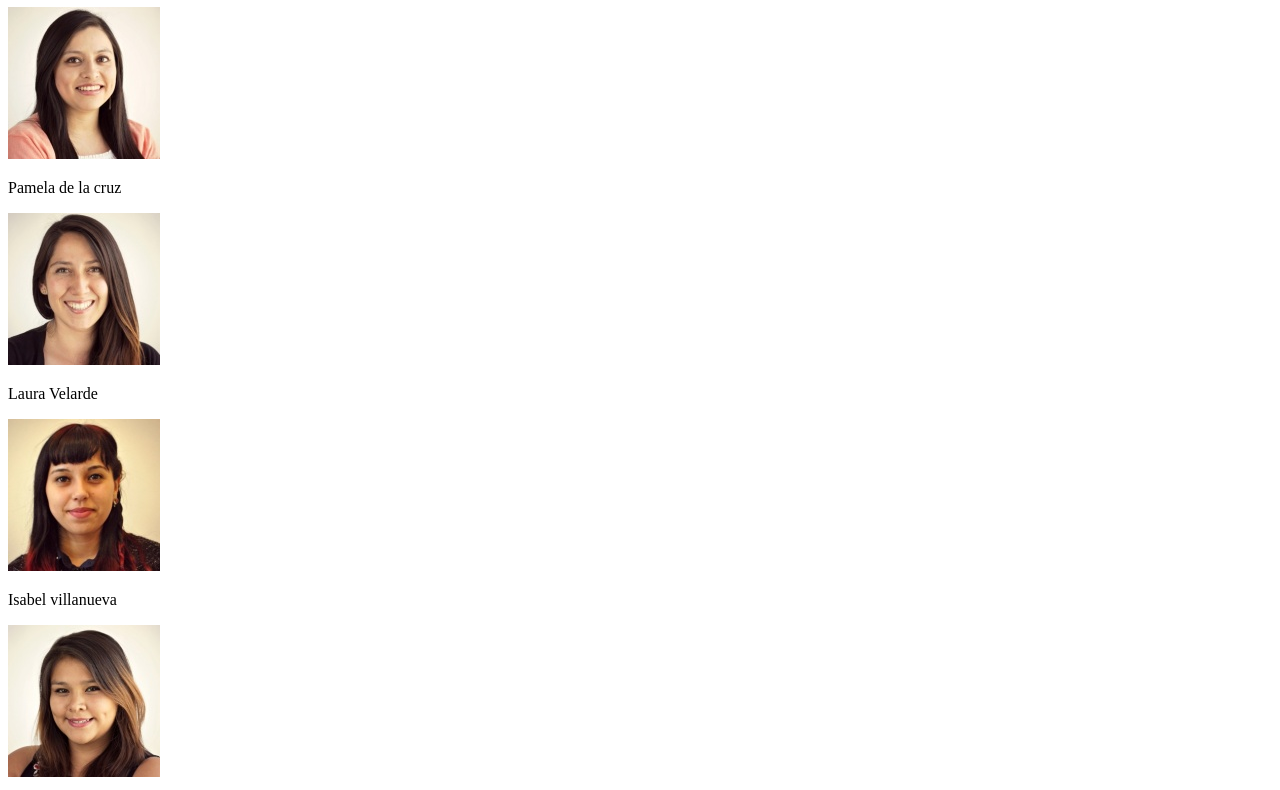
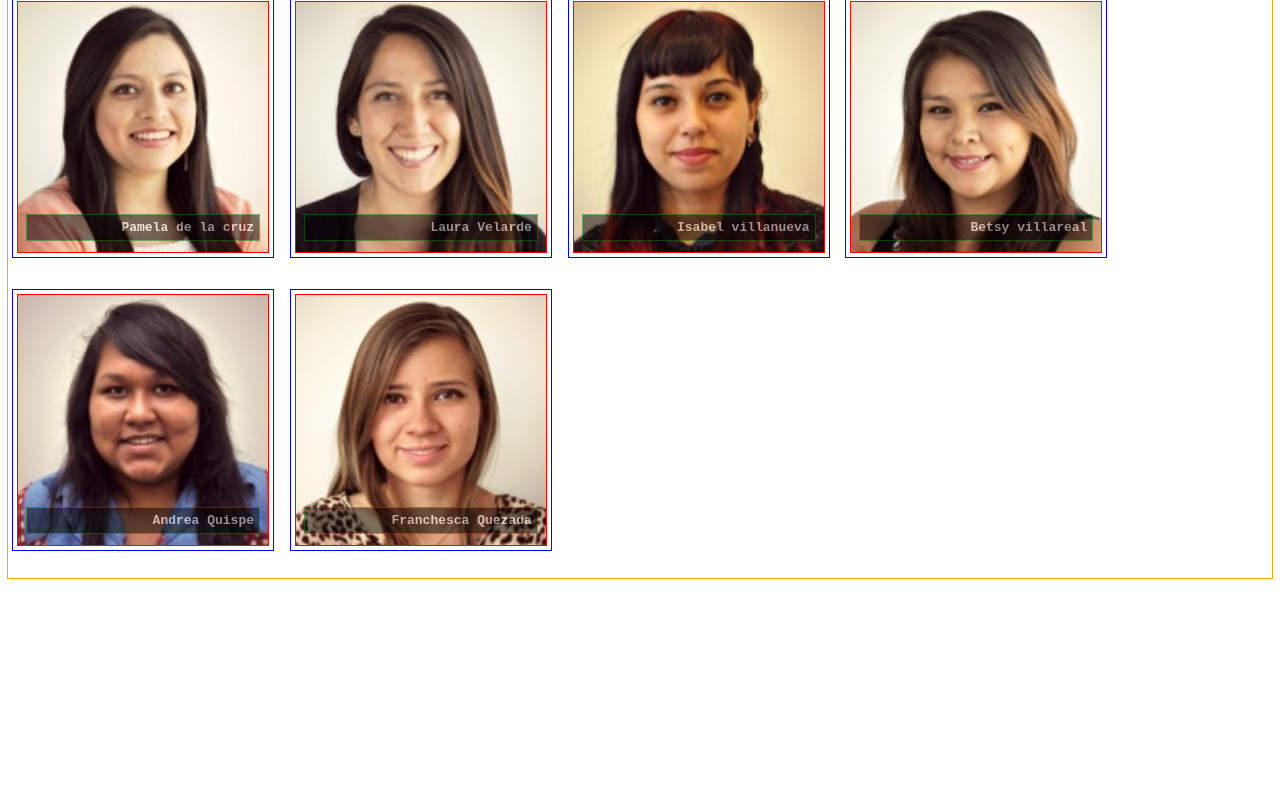
Before and after one commit to Pamelaleo96/nuestras-coders, a plain HTML site: page index.html in a window 1280 px wide. Shown: the part 73-863 px from the top of the page. After the commit the page ends 800 px from the top, so only its background shows below. Drawn offline with Linux system fonts and the light colour scheme.

Commit message:
Añadiendo estilos para ele ejercicio nuestras-coders

```diff
--- a/css/style.css
+++ b/css/style.css
@@ -1 +1,32 @@
-ECHO is on.
+body {
+    outline: 1px solid orange;
+    font-family: monospace;
+}
+
+div {
+    outline: 1px solid blue;
+    display: inline-block;
+    width: 250px;
+    height: 250px;
+    padding: 5px;
+    margin: 5px;
+}
+
+img {
+    outline: 1px solid red;
+    width: 250px;
+    height: 250px;
+}
+
+div p {
+    text-align: right;
+    outline: 1px solid green;
+    color: white;
+    font-weight: bold;
+    position: relative;
+    bottom: 50px;
+    padding:5px;
+    margin: 9px;
+    opacity: 0.5;
+    background-color: #000;
+}
```
Also changed, not shown: index.html (+0 -1 lines).
